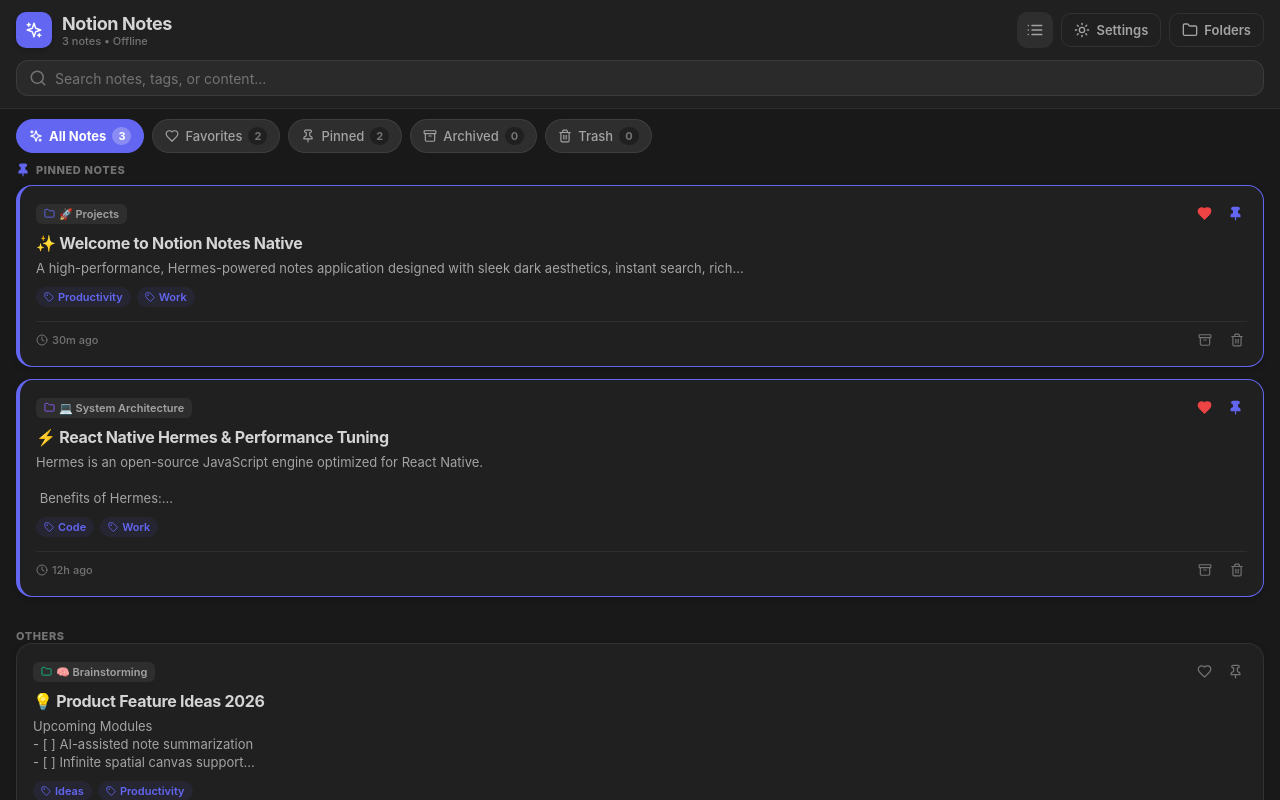
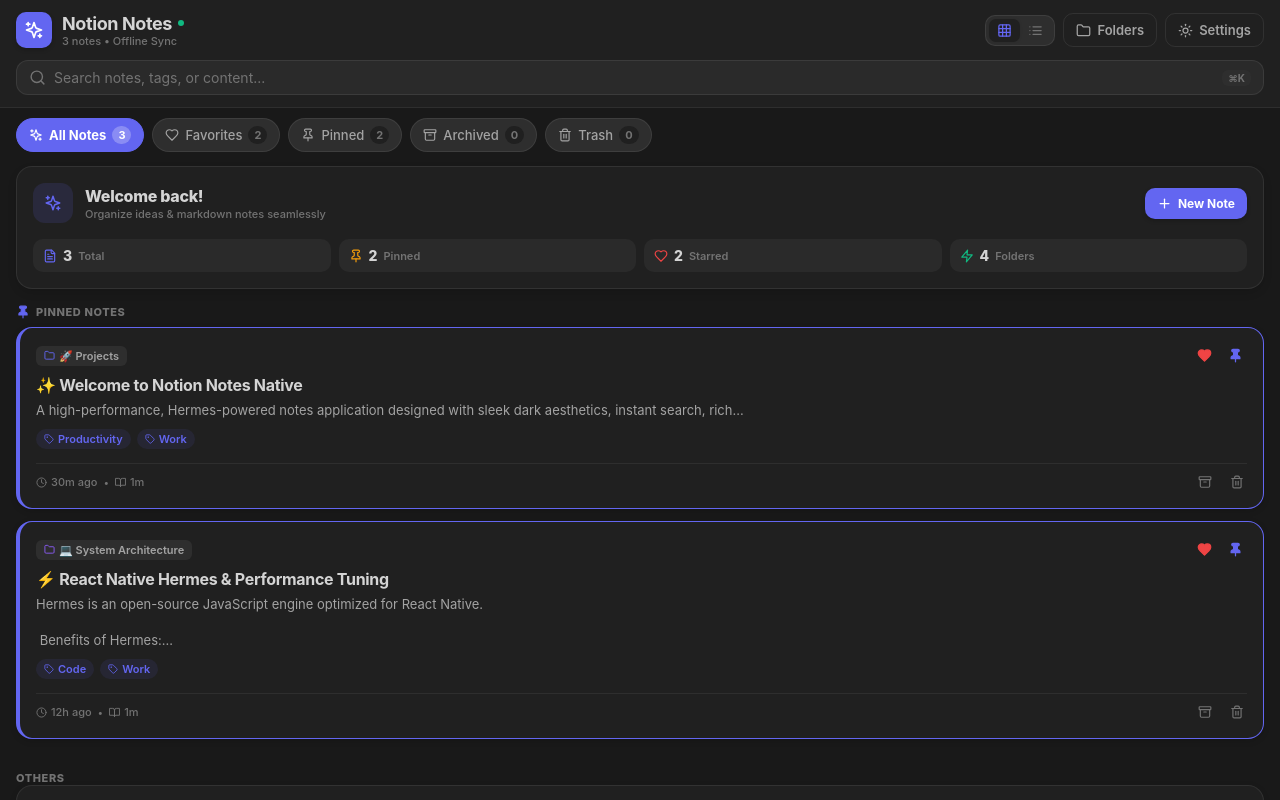
Before and after one commit to Baba01hacker666/notion-notes-react-native, a React (Vite) app: page / in a window 1280 px wide. Built offline with nearby package versions, Linux system fonts and the light colour scheme.

Commit message:
feat(ui): overhaul design system with hero dashboard metrics, glassmorphic header, reading time, and cover accents

```diff
--- a/src/components/common/Header.tsx
+++ b/src/components/common/Header.tsx
@@ -38,43 +38,70 @@ export const Header: React.FC<HeaderProps> = ({
           activeOpacity={0.8}
         >
           <View style={[styles.logoBadge, { backgroundColor: accentColor }]}>
-            <SparklesIcon size={18} color="#ffffff" />
+            <SparklesIcon size={20} color="#ffffff" />
           </View>
           <View>
-            <Text style={[styles.appTitle, { color: themeColors.textPrimary }]}>Notion Notes</Text>
+            <View style={styles.titleRow}>
+              <Text style={[styles.appTitle, { color: themeColors.textPrimary }]}>Notion Notes</Text>
+              <View style={[styles.statusDot, { backgroundColor: '#10b981' }]} />
+            </View>
             <Text style={[styles.appSubtitle, { color: themeColors.textMuted }]}>
-              {totalNotesCount} {totalNotesCount === 1 ? 'note' : 'notes'} • Offline
+              {totalNotesCount} {totalNotesCount === 1 ? 'note' : 'notes'} • Offline Sync
             </Text>
           </View>
         </TouchableOpacity>
 
         <View style={styles.rightActions}>
           {pinLockEnabled && (
-            <View style={[styles.iconButton, { backgroundColor: 'rgba(16, 185, 129, 0.15)' }]}>
-              <ShieldIcon size={18} color="#10b981" />
+            <View style={[styles.iconButton, { backgroundColor: 'rgba(16, 185, 129, 0.15)', borderColor: 'rgba(16, 185, 129, 0.3)', borderWidth: 1 }]}>
+              <ShieldIcon size={16} color="#10b981" />
             </View>
           )}
 
+          {/* View Mode Segmented Pill */}
+          <View style={[styles.viewSwitchContainer, { backgroundColor: themeColors.badgeBg, borderColor: themeColors.cardBorder }]}>
+            <TouchableOpacity
+              style={[styles.viewSwitchBtn, viewMode === 'grid' && { backgroundColor: themeColors.card, shadowColor: '#000', shadowOpacity: 0.1, shadowRadius: 3 }]}
+              onPress={() => setViewMode('grid')}
+            >
+              <GridIcon size={15} color={viewMode === 'grid' ? accentColor : themeColors.textMuted} />
+            </TouchableOpacity>
+            <TouchableOpacity
+              style={[styles.viewSwitchBtn, viewMode === 'list' && { backgroundColor: themeColors.card, shadowColor: '#000', shadowOpacity: 0.1, shadowRadius: 3 }]}
+              onPress={() => setViewMode('list')}
+            >
+              <ListIcon size={15} color={viewMode === 'list' ? accentColor : themeColors.textMuted} />
+            </TouchableOpacity>
+          </View>
+
           <TouchableOpacity
-            style={[styles.iconButton, { backgroundColor: themeColors.badgeBg }]}
-            onPress={() => setViewMode(viewMode === 'grid' ? 'list' : 'grid')}
+            style={[
+              styles.navButton,
+              activeScreen === 'folders' && { backgroundColor: accentColor + '20', borderColor: accentColor },
+              { borderColor: themeColors.cardBorder },
+            ]}
+            onPress={() => setActiveScreen(activeScreen === 'folders' ? 'home' : 'folders')}
           >
-            {viewMode === 'grid' ? (
-              <ListIcon size={18} color={themeColors.textSecondary} />
-            ) : (
-              <GridIcon size={18} color={themeColors.textSecondary} />
-            )}
+            <FolderIcon size={15} color={activeScreen === 'folders' ? accentColor : themeColors.textSecondary} />
+            <Text
+              style={[
+                styles.navButtonText,
+                { color: activeScreen === 'folders' ? accentColor : themeColors.textSecondary },
+              ]}
+            >
+              Folders
+            </Text>
           </TouchableOpacity>
 
           <TouchableOpacity
             style={[
               styles.navButton,
-              activeScreen === 'settings' && { backgroundColor: accentColor + '25', borderColor: accentColor },
+              activeScreen === 'settings' && { backgroundColor: accentColor + '20', borderColor: accentColor },
               { borderColor: themeColors.cardBorder },
             ]}
             onPress={() => setActiveScreen(activeScreen === 'settings' ? 'home' : 'settings')}
           >
-            <SunIcon size={16} color={activeScreen === 'settings' ? accentColor : themeColors.textSecondary} />
+            <SunIcon size={15} color={activeScreen === 'settings' ? accentColor : themeColors.textSecondary} />
             <Text
               style={[
                 styles.navButtonText,
@@ -84,31 +111,12 @@ export const Header: React.FC<HeaderProps> = ({
               Settings
             </Text>
           </TouchableOpacity>
-
-          <TouchableOpacity
-            style={[
-              styles.navButton,
-              activeScreen === 'folders' && { backgroundColor: accentColor + '25', borderColor: accentColor },
-              { borderColor: themeColors.cardBorder },
-            ]}
-            onPress={() => setActiveScreen(activeScreen === 'folders' ? 'home' : 'folders')}
-          >
-            <FolderIcon size={16} color={activeScreen === 'folders' ? accentColor : themeColors.textSecondary} />
-            <Text
-              style={[
-                styles.navButtonText,
-                { color: activeScreen === 'folders' ? accentColor : themeColors.textSecondary },
-              ]}
-            >
-              Folders
-            </Text>
-          </TouchableOpacity>
         </View>
       </View>
 
       {/* Instant Search Bar */}
       <View style={[styles.searchBarContainer, { backgroundColor: themeColors.inputBg, borderColor: themeColors.cardBorder }]}>
-        <SearchIcon size={18} color={themeColors.textMuted} style={{ marginRight: 8 }} />
+        <SearchIcon size={17} color={themeColors.textMuted} style={{ marginRight: 8 }} />
         <TextInput
           value={searchQuery}
           onChangeText={setSearchQuery}
@@ -118,9 +126,13 @@ export const Header: React.FC<HeaderProps> = ({
         />
         {searchQuery ? (
           <TouchableOpacity onPress={() => setSearchQuery('')} style={styles.clearSearchBtn}>
-            <Text style={{ color: themeColors.textMuted, fontSize: 13, fontWeight: '600' }}>Clear</Text>
+            <Text style={{ color: themeColors.textMuted, fontSize: 12, fontWeight: '700' }}>Clear</Text>
           </TouchableOpacity>
-        ) : null}
+        ) : (
+          <View style={[styles.shortcutBadge, { backgroundColor: themeColors.badgeBg }]}>
+            <Text style={[styles.shortcutText, { color: themeColors.textMuted }]}>⌘K</Text>
+          </View>
+        )}
       </View>
     </View>
   );
@@ -189,6 +201,37 @@ const styles = StyleSheet.create({
     fontSize: 13,
     fontWeight: '600',
   },
+  titleRow: {
+    flexDirection: 'row',
+    alignItems: 'center',
+    gap: 6,
+  },
+  statusDot: {
+    width: 6,
+    height: 6,
+    borderRadius: 3,
+  },
+  viewSwitchContainer: {
+    flexDirection: 'row',
+    alignItems: 'center',
+    padding: 3,
+    borderRadius: 10,
+    borderWidth: 1,
+  },
+  viewSwitchBtn: {
+    paddingHorizontal: 8,
+    paddingVertical: 4,
+    borderRadius: 7,
+  },
+  shortcutBadge: {
+    paddingHorizontal: 6,
+    paddingVertical: 2,
+    borderRadius: 6,
+  },
+  shortcutText: {
+    fontSize: 10,
+    fontWeight: '700',
+  },
   searchBarContainer: {
     flexDirection: 'row',
     alignItems: 'center',
--- a/src/components/editor/RichMarkdownEditor.tsx
+++ b/src/components/editor/RichMarkdownEditor.tsx
@@ -318,6 +318,9 @@ export const RichMarkdownEditor: React.FC<RichMarkdownEditorProps> = ({
           />
         )}
 
+        {/* Decorative Cover Gradient Accent Bar */}
+        <View style={[styles.coverAccentBar, { backgroundColor: accentColor }]} />
+
         {/* Title Input */}
         <TextInput
           value={title}
@@ -515,6 +518,12 @@ const styles = StyleSheet.create({
     padding: 16,
     minHeight: '100%',
   },
+  coverAccentBar: {
+    height: 4,
+    width: 60,
+    borderRadius: 2,
+    marginBottom: 12,
+  },
   titleInput: {
     fontSize: 26,
     fontWeight: '800',
--- a/src/components/notes/NoteCard.tsx
+++ b/src/components/notes/NoteCard.tsx
@@ -1,9 +1,10 @@
 import React from 'react';
 import { View, Text, StyleSheet, TouchableOpacity } from 'react-native';
-import { Pin, Heart, Archive, Trash2, Folder, Clock, Tag as TagIcon, RotateCcw } from 'lucide-react';
+import { Pin, Heart, Archive, Trash2, Folder, Clock, Tag as TagIcon, RotateCcw, BookOpen } from 'lucide-react';
 import { Note, Folder as FolderType } from '../../types';
 import { ThemeColors } from '../../theme/colors';
 import { formatRelativeTime } from '../../utils/dateUtils';
+import { calculateStats } from '../../utils/textUtils';
 import { HapticsService } from '../../services/HapticsService';
 
 interface NoteCardProps {
@@ -40,6 +41,8 @@ export const NoteCard: React.FC<NoteCardProps> = ({
     .trim()
     .slice(0, 110);
 
+  const stats = calculateStats(note.content);
+
   return (
     <TouchableOpacity
       style={[
@@ -56,13 +59,15 @@ export const NoteCard: React.FC<NoteCardProps> = ({
     >
       {/* Top Header Row */}
       <View style={styles.headerRow}>
-        {folder && (
+        {folder ? (
           <View style={[styles.folderBadge, { backgroundColor: themeColors.badgeBg }]}>
             <Folder size={11} color={folder.color || accentColor} />
             <Text style={[styles.folderText, { color: themeColors.textSecondary }]} numberOfLines={1}>
               {folder.name}
             </Text>
           </View>
+        ) : (
+          <View style={styles.emptyBadgePlaceholder} />
         )}
 
         <View style={styles.headerIcons}>
@@ -126,9 +131,14 @@ export const NoteCard: React.FC<NoteCardProps> = ({
       {/* Footer Info & Quick Actions */}
       <View style={[styles.footer, { borderTopColor: themeColors.divider }]}>
         <View style={styles.metaTime}>
-          <Clock size={12} color={themeColors.textMuted} />
+          <Clock size={11} color={themeColors.textMuted} />
           <Text style={[styles.timeText, { color: themeColors.textMuted }]}>
             {formatRelativeTime(note.updatedAt)}
+          </Text>
+          <Text style={[styles.timeDivider, { color: themeColors.textMuted }]}>•</Text>
+          <BookOpen size={11} color={themeColors.textMuted} />
+          <Text style={[styles.timeText, { color: themeColors.textMuted }]}>
+            {stats.readingTimeMinutes}m
           </Text>
         </View>
 
@@ -272,6 +282,13 @@ const styles = StyleSheet.create({
     borderTopWidth: 1,
     marginTop: 4,
   },
+  emptyBadgePlaceholder: {
+    height: 18,
+  },
+  timeDivider: {
+    fontSize: 10,
+    marginHorizontal: 2,
+  },
   metaTime: {
     flexDirection: 'row',
     alignItems: 'center',
--- a/src/screens/HomeScreen.tsx
+++ b/src/screens/HomeScreen.tsx
@@ -1,6 +1,6 @@
 import React from 'react';
 import { View, Text, StyleSheet, ScrollView, TouchableOpacity } from 'react-native';
-import { FileText, Pin, Trash2, Plus, Folder } from 'lucide-react';
+import { FileText, Pin, Trash2, Plus, Folder, Sparkles, Heart, Zap } from 'lucide-react';
 import { Note, Folder as FolderType, SmartFilterType, ActiveScreen } from '../types';
 import { ThemeColors } from '../theme/colors';
 import { NoteCard } from '../components/notes/NoteCard';
@@ -107,6 +107,58 @@ export const HomeScreen: React.FC<HomeScreenProps> = ({
       )}
 
       <ScrollView style={styles.scrollArea} contentContainerStyle={styles.scrollContent}>
+        {/* Quick Stats Dashboard Card (shown on 'all' notes filter) */}
+        {activeFilter === 'all' && !selectedFolderId && (
+          <View style={[styles.heroCard, { backgroundColor: themeColors.card, borderColor: themeColors.cardBorder }]}>
+            <View style={styles.heroHeader}>
+              <View style={styles.heroTitleGroup}>
+                <View style={[styles.heroIconBadge, { backgroundColor: accentColor + '20' }]}>
+                  <Sparkles size={18} color={accentColor} />
+                </View>
+                <View>
+                  <Text style={[styles.heroTitle, { color: themeColors.textPrimary }]}>Welcome back!</Text>
+                  <Text style={[styles.heroSubtitle, { color: themeColors.textMuted }]}>Organize ideas & markdown notes seamlessly</Text>
+                </View>
+              </View>
+
+              <TouchableOpacity
+                style={[styles.heroQuickAddBtn, { backgroundColor: accentColor }]}
+                onPress={onCreateNote}
+                activeOpacity={0.85}
+              >
+                <Plus size={15} color="#ffffff" />
+                <Text style={styles.heroQuickAddText}>New Note</Text>
+              </TouchableOpacity>
+            </View>
+
+            {/* Metrics Chips Row */}
+            <View style={styles.metricsRow}>
+              <View style={[styles.metricChip, { backgroundColor: themeColors.inputBg }]}>
+                <FileText size={14} color={accentColor} />
+                <Text style={[styles.metricNumber, { color: themeColors.textPrimary }]}>{counts.all}</Text>
+                <Text style={[styles.metricLabel, { color: themeColors.textMuted }]}>Total</Text>
+              </View>
+
+              <View style={[styles.metricChip, { backgroundColor: themeColors.inputBg }]}>
+                <Pin size={14} color="#f59e0b" />
+                <Text style={[styles.metricNumber, { color: themeColors.textPrimary }]}>{counts.pinned}</Text>
+                <Text style={[styles.metricLabel, { color: themeColors.textMuted }]}>Pinned</Text>
+              </View>
+
+              <View style={[styles.metricChip, { backgroundColor: themeColors.inputBg }]}>
+                <Heart size={14} color="#ef4444" />
+                <Text style={[styles.metricNumber, { color: themeColors.textPrimary }]}>{counts.favorites}</Text>
+                <Text style={[styles.metricLabel, { color: themeColors.textMuted }]}>Starred</Text>
+              </View>
+
+              <View style={[styles.metricChip, { backgroundColor: themeColors.inputBg }]}>
+                <Zap size={14} color="#10b981" />
+                <Text style={[styles.metricNumber, { color: themeColors.textPrimary }]}>{folders.length}</Text>
+                <Text style={[styles.metricLabel, { color: themeColors.textMuted }]}>Folders</Text>
+              </View>
+            </View>
+          </View>
+        )}
         {isLoading ? (
           <>
             <NoteCardSkeleton themeColors={themeColors} />
@@ -245,6 +297,86 @@ export const HomeScreen: React.FC<HomeScreenProps> = ({
 };
 
 const styles = StyleSheet.create({
+  heroCard: {
+    borderRadius: 16,
+    borderWidth: 1,
+    padding: 16,
+    marginBottom: 16,
+    marginTop: 4,
+    shadowColor: '#000',
+    shadowOffset: { width: 0, height: 4 },
+    shadowOpacity: 0.12,
+    shadowRadius: 8,
+  },
+  heroHeader: {
+    flexDirection: 'row',
+    alignItems: 'center',
+    justifyContent: 'space-between',
+    marginBottom: 16,
+  },
+  heroTitleGroup: {
+    flexDirection: 'row',
+    alignItems: 'center',
+    gap: 12,
+    flex: 1,
+  },
+  heroIconBadge: {
+    width: 40,
+    height: 40,
+    borderRadius: 12,
+    alignItems: 'center',
+    justifyContent: 'center',
+  },
+  heroTitle: {
+    fontSize: 16,
+    fontWeight: '800',
+    letterSpacing: -0.3,
+  },
+  heroSubtitle: {
+    fontSize: 11,
+    fontWeight: '500',
+    marginTop: 1,
+  },
+  heroQuickAddBtn: {
+    flexDirection: 'row',
+    alignItems: 'center',
+    gap: 6,
+    paddingHorizontal: 12,
+    paddingVertical: 8,
+    borderRadius: 10,
+    shadowColor: '#000',
+    shadowOffset: { width: 0, height: 2 },
+    shadowOpacity: 0.2,
+    shadowRadius: 4,
+  },
+  heroQuickAddText: {
+    color: '#ffffff',
+    fontSize: 12,
+    fontWeight: '700',
+  },
+  metricsRow: {
+    flexDirection: 'row',
+    alignItems: 'center',
+    gap: 8,
+    justifyContent: 'space-between',
+  },
+  metricChip: {
+    flex: 1,
+    flexDirection: 'row',
+    alignItems: 'center',
+    gap: 6,
+    paddingHorizontal: 10,
+    paddingVertical: 8,
+    borderRadius: 10,
+  },
+  metricNumber: {
+    fontSize: 14,
+    fontWeight: '800',
+  },
+  metricLabel: {
+    fontSize: 11,
+    fontWeight: '600',
+  },
   container: {
     flex: 1,
   },
```
Also changed, not shown: src/components/common/FAB.tsx (+9 -0 lines).
